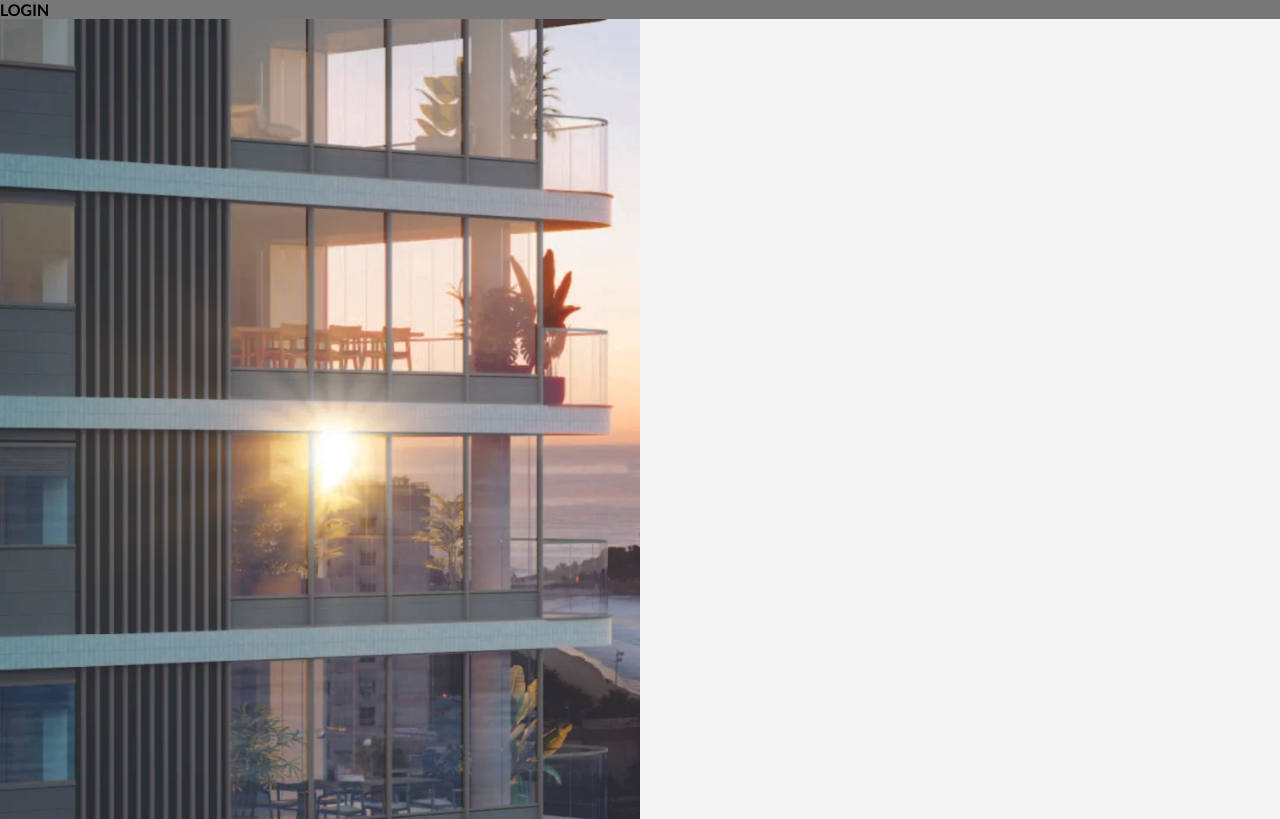
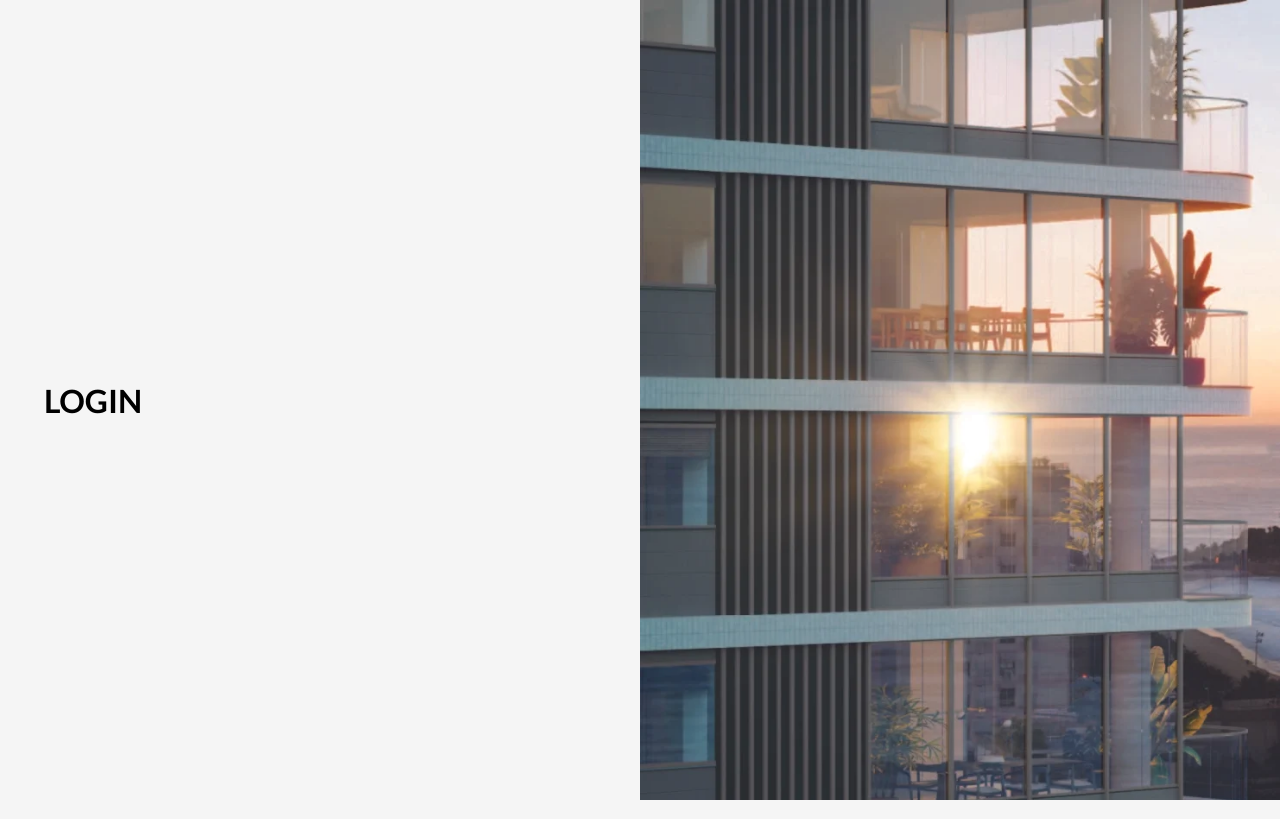
Before and after one commit to Jader-Moura-Lattarulo/luminare-real-estate-sd, a React (Vite) app: page / in a window 1280 px wide. Built offline with nearby package versions, Linux system fonts and the light colour scheme.

Commit message:
Feat: Material Ui Insert

```diff
--- a/package.json
+++ b/package.json
@@ -10,6 +10,9 @@
     "preview": "vite preview"
   },
   "dependencies": {
+    "@emotion/react": "^11.14.0",
+    "@emotion/styled": "^11.14.0",
+    "@mui/material": "^7.0.1",
     "@types/styled-components": "^5.1.34",
     "react": "^19.0.0",
     "react-dom": "^19.0.0",
--- /dev/null
+++ b/src/components/BannerImage.tsx
@@ -0,0 +1,8 @@
+import styled from "styled-components"
+
+export const BannerImage = styled.div`
+  background-image: url(/login-image.png);
+  background-size: cover;
+  height: 100vh;
+  width: 50vw;
+`
--- /dev/null
+++ b/src/components/index.ts
@@ -0,0 +1 @@
+export * from './BannerImage'
--- a/src/pages/Login.tsx
+++ b/src/pages/Login.tsx
@@ -1,21 +1,26 @@
-import styled from "styled-components"
-
-const LoginArea = styled.div`
-    background: #777;
-`
-
-const LoginImage = styled.div`
-    background-image: url(/login-image.png);
-    background-size: cover;
-    height: 100vh;
-    width: 50vw;
-`
+import { Box, Container, Grid } from '@mui/material'
+import { BannerImage } from '@/components'
 
 function Login() {
   return (
     <>
-      <LoginArea>LOGIN</LoginArea>
-      <LoginImage/>
+      <Box>
+        <Grid>
+          <Grid
+            item
+            xs={12}
+            sm={6}
+            sx={{ alignItems: 'center', display: 'flex', height: '100vh' }}
+          >
+            <Container maxWidth="sm">
+              <h1>LOGIN</h1>
+            </Container>
+            <Grid item sm={6} sx={{ display: { xs: 'none', sm: 'block' } }}>
+              <BannerImage />
+            </Grid>
+          </Grid>
+        </Grid>
+      </Box>
     </>
   )
 }
--- a/src/pages/Registration.tsx
+++ b/src/pages/Registration.tsx
@@ -1,21 +1,26 @@
-import styled from 'styled-components'
-
-const LoginArea = styled.div`
-  background: #777;
-`
-
-const LoginImage = styled.div`
-  background-image: url(/login-image.png);
-  background-size: cover;
-  height: 100vh;
-  width: 50vw;
-`
+import { Box, Container, Grid } from '@mui/material'
+import { BannerImage } from '@/components'
 
 function Registration() {
   return (
     <>
-      <LoginArea>REGISTRATION</LoginArea>
-      <LoginImage />
+      <Box>
+        <Grid>
+          <Grid
+            item
+            xs={12}
+            sm={6}
+            sx={{ alignItems: 'center', display: 'flex', height: '100vh' }}
+          >
+            <Container maxWidth="sm">
+              <h1>REGISTRATION</h1>
+            </Container>
+            <Grid item sm={6} sx={{ display: { xs: 'none', sm: 'block' } }}>
+              <BannerImage />
+            </Grid>
+          </Grid>
+        </Grid>
+      </Box>
     </>
   )
 }
--- a/tsconfig.app.json
+++ b/tsconfig.app.json
@@ -8,7 +8,7 @@
     "skipLibCheck": true,
     "baseUrl": ".",
     "paths": {
-      "@*": ["src/*"]
+      "@/*": ["src/*"]
     },
 
     /* Bundler mode */
--- a/tsconfig.json
+++ b/tsconfig.json
@@ -3,7 +3,7 @@
     "typeRoots": ["./node_modules/@types", "./src/types"],
     "baseUrl": ".",
     "paths": {
-      "@*": ["src/*"]
+      "@/*": ["src/*"]
     }
   },
   "files": [],
--- a/vite.config.ts
+++ b/vite.config.ts
@@ -5,9 +5,12 @@
 // https://vite.dev/config/
 export default defineConfig({
   plugins: [react()],
+  optimizeDeps: {
+    include: ['@emotion/styled'],
+  },
   resolve: {
     alias: {
-      "@": path.resolve(__dirname, './src')
-    }
-  }
+      '@': path.resolve(__dirname, './src'),
+    },
+  },
 })
```
Also changed, not shown: 1 other file (tests, documents, lock files or other folders).
